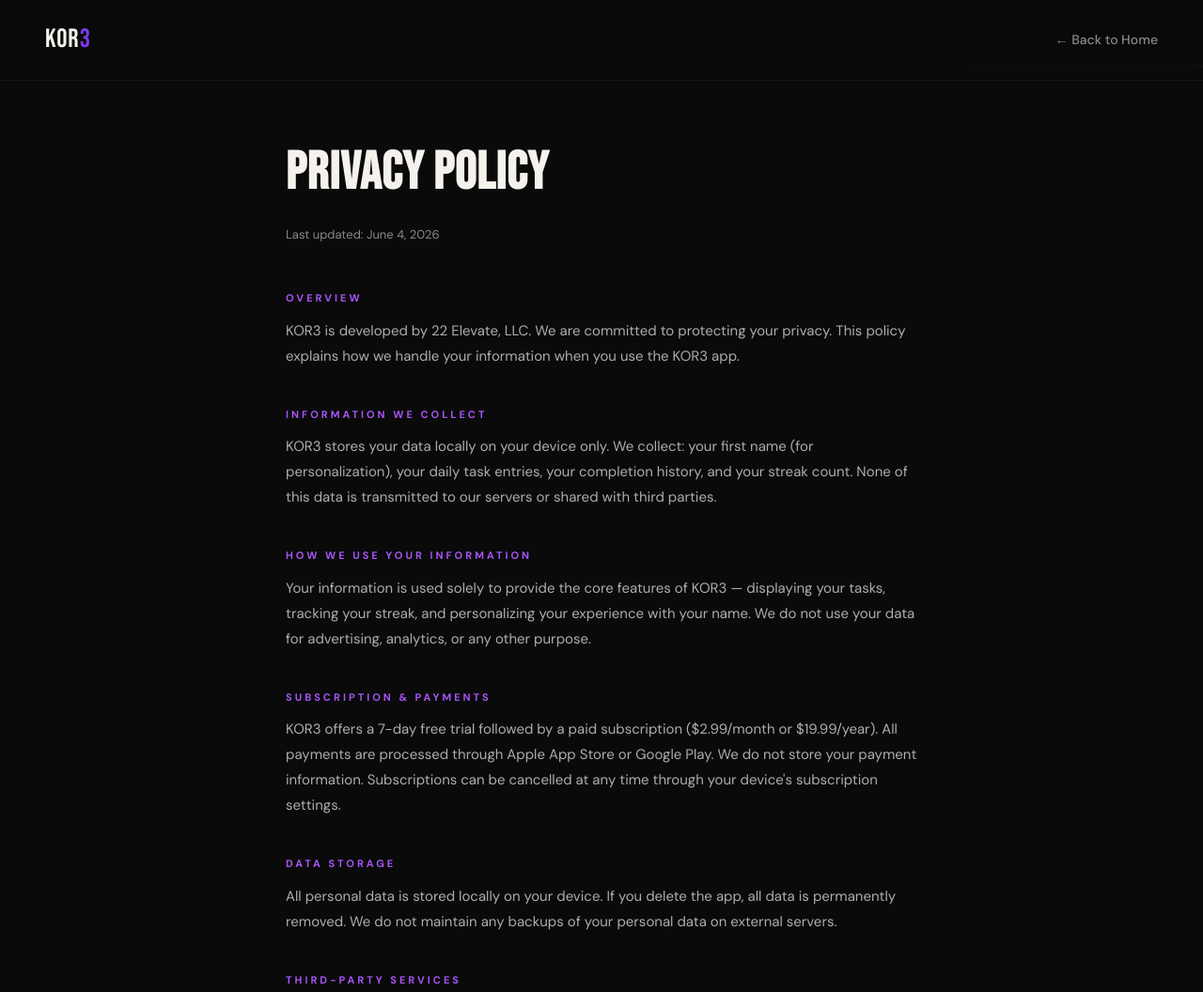
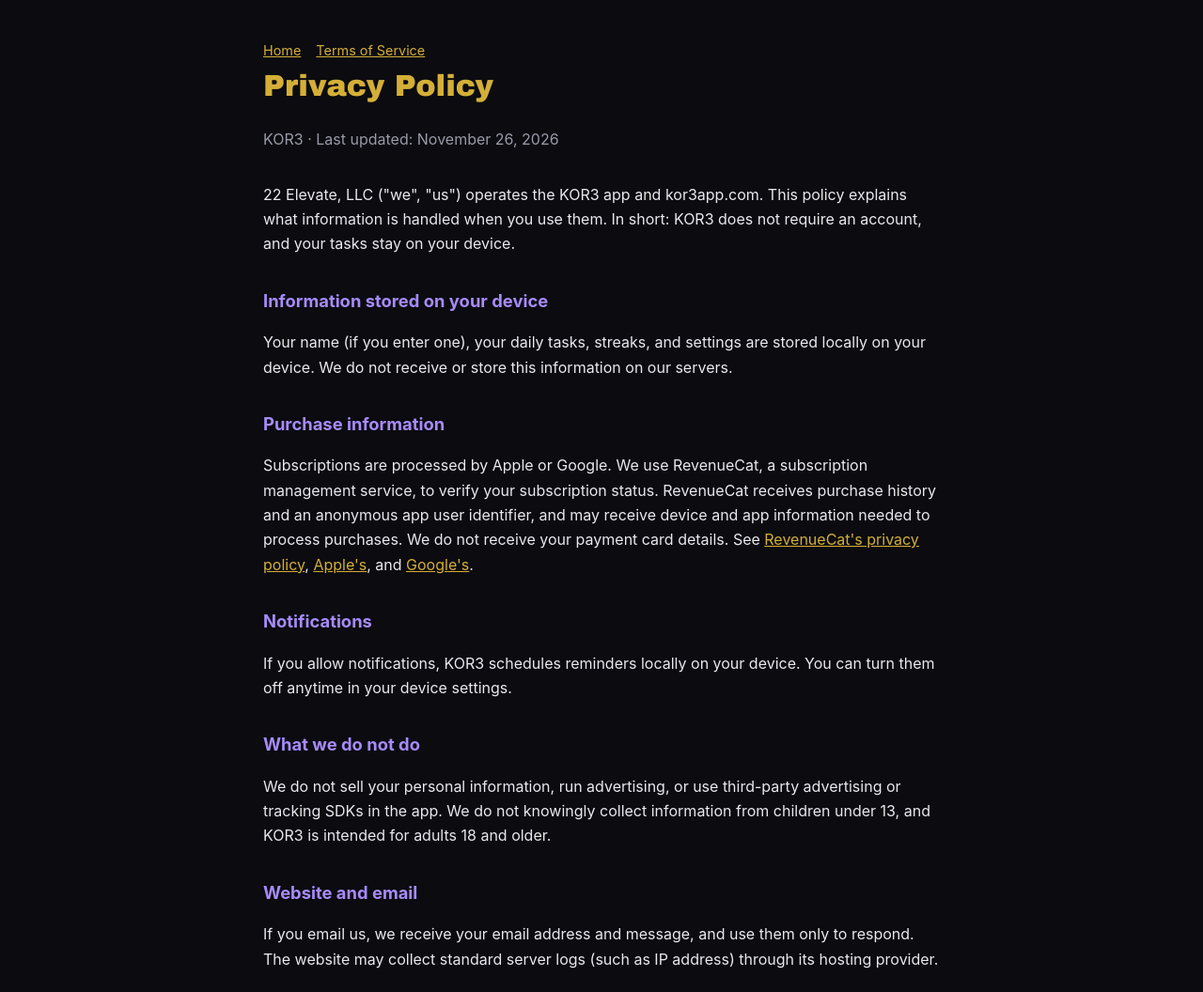
Before and after one commit to 22elevate/kor3app.com, a plain HTML site: page privacy.html in a window 1280 px wide. Shown: the top 1056 px of the page at 94% size. Drawn offline with Linux system fonts and the light colour scheme.

Commit message:
Add files via upload

```diff
--- a/privacy.html
+++ b/privacy.html
@@ -1,119 +1,15 @@
-<!DOCTYPE html>
-<html lang="en">
-<head>
-<meta charset="UTF-8">
-<meta name="viewport" content="width=device-width, initial-scale=1.0">
-<title>KOR3 — Privacy Policy</title>
-<link rel="preconnect" href="https://fonts.googleapis.com">
-<link href="https://fonts.googleapis.com/css2?family=Bebas+Neue&family=DM+Sans:ital,wght@0,300;0,400;0,500;0,700;1,300;1,400&display=swap" rel="stylesheet">
-<style>
-  :root {
-    --purple: #7C3AED;
-    --purple-light: #A855F7;
-    --gold: #D4AF37;
-    --black: #0A0A0A;
-    --dark: #111111;
-    --dark2: #1A1A1A;
-    --white: #F5F2EE;
-    --gray: #888;
-  }
-  * { margin: 0; padding: 0; box-sizing: border-box; }
-  body {
-    background: var(--black);
-    color: var(--white);
-    font-family: 'DM Sans', sans-serif;
-    font-weight: 400;
-    line-height: 1.6;
-  }
-  nav {
-    position: fixed; top: 0; left: 0; right: 0; z-index: 100;
-    padding: 20px 48px;
-    display: flex; align-items: center; justify-content: space-between;
-    background: rgba(10,10,10,0.95);
-    backdrop-filter: blur(12px);
-    border-bottom: 1px solid rgba(255,255,255,0.05);
-  }
-  .nav-logo { display: flex; align-items: baseline; gap: 0; text-decoration: none; }
-  .nav-kor { font-family: 'Bebas Neue', sans-serif; font-size: 28px; color: var(--white); letter-spacing: 1px; }
-  .nav-3 { font-family: 'Bebas Neue', sans-serif; font-size: 28px; color: var(--purple); }
-  .nav-back { color: var(--gray); text-decoration: none; font-size: 14px; font-weight: 500; }
-  .nav-back:hover { color: var(--white); }
-  .accent-line {
-    position: fixed; top: 69px; left: 0; right: 0;
-    height: 3px;
-    background: linear-gradient(to right, var(--purple), var(--purple-light), var(--gold));
-    z-index: 99;
-  }
-  .content {
-    max-width: 720px;
-    margin: 0 auto;
-    padding: 140px 24px 80px;
-  }
-  h1 {
-    font-family: 'Bebas Neue', sans-serif;
-    font-size: 56px; letter-spacing: 1px; margin-bottom: 8px;
-    color: var(--white);
-  }
-  .date { font-size: 13px; color: var(--gray); margin-bottom: 48px; }
-  h2 {
-    font-size: 11px; font-weight: 700; letter-spacing: 3px; text-transform: uppercase;
-    color: var(--purple-light); margin: 40px 0 12px;
-  }
-  p { font-size: 15px; color: rgba(245,242,238,0.7); line-height: 1.8; margin-bottom: 16px; }
-  a { color: var(--purple-light); }
-  .footer {
-    margin-top: 48px; padding-top: 24px;
-    border-top: 1px solid rgba(255,255,255,0.08);
-    font-size: 13px; color: var(--gray);
-  }
-</style>
-</head>
-<body>
-<nav>
-  <a href="/" class="nav-logo">
-    <span class="nav-kor">KOR</span><span class="nav-3">3</span>
-  </a>
-  <a href="/" class="nav-back">← Back to Home</a>
-</nav>
-<div class="accent-line"></div>
-
-<div class="content">
-  <h1>Privacy Policy</h1>
-  <p class="date">Last updated: June 4, 2026</p>
-
-  <h2>Overview</h2>
-  <p>KOR3 is developed by 22 Elevate, LLC. We are committed to protecting your privacy. This policy explains how we handle your information when you use the KOR3 app.</p>
-
-  <h2>Information We Collect</h2>
-  <p>KOR3 stores your data locally on your device only. We collect: your first name (for personalization), your daily task entries, your completion history, and your streak count. None of this data is transmitted to our servers or shared with third parties.</p>
-
-  <h2>How We Use Your Information</h2>
-  <p>Your information is used solely to provide the core features of KOR3 — displaying your tasks, tracking your streak, and personalizing your experience with your name. We do not use your data for advertising, analytics, or any other purpose.</p>
-
-  <h2>Subscription & Payments</h2>
-  <p>KOR3 offers a 7-day free trial followed by a paid subscription ($2.99/month or $19.99/year). All payments are processed through Apple App Store or Google Play. We do not store your payment information. Subscriptions can be cancelled at any time through your device's subscription settings.</p>
-
-  <h2>Data Storage</h2>
-  <p>All personal data is stored locally on your device. If you delete the app, all data is permanently removed. We do not maintain any backups of your personal data on external servers.</p>
-
-  <h2>Third-Party Services</h2>
-  <p>KOR3 uses RevenueCat to manage in-app subscriptions. RevenueCat may collect anonymized purchase data in accordance with their privacy policy. KOR3 does not integrate with any third-party analytics, advertising, or tracking services.</p>
-
-  <h2>Children's Privacy</h2>
-  <p>KOR3 is rated 4+ and is suitable for all ages. We do not knowingly collect personal information from children under 13 beyond what is described in this policy.</p>
-
-  <h2>Your Rights</h2>
-  <p>You can delete all your data at any time by uninstalling the app. You can also reset your name and streak from the Settings screen within the app.</p>
-
-  <h2>Changes to This Policy</h2>
-  <p>We may update this Privacy Policy from time to time. We will notify you of any changes by updating the date at the top of this policy.</p>
-
-  <h2>Contact Us</h2>
-  <p>If you have questions about this Privacy Policy, please contact us at <a href="mailto:life@kor3app.com">life@kor3app.com</a></p>
-
-  <div class="footer">
-    <p>© 2026 22 Elevate, LLC. All rights reserved. · KOR3 v1.0.0</p>
-  </div>
-</div>
-</body>
-</html>
+<!doctype html><html lang="en"><head><meta charset="utf-8"><meta name="viewport" content="width=device-width,initial-scale=1"><title>KOR3 Privacy Policy</title><style>body{margin:0;background:#0b0b10;color:#e8e8ee;font:16px/1.65 -apple-system,Helvetica,Arial,sans-serif}main{max-width:720px;margin:0 auto;padding:40px 20px 80px}h1{font-family:"Arial Black",Arial,sans-serif;color:#D4AF37;font-size:2rem;margin:0 0 4px}h2{color:#a78bfa;font-size:1.15rem;margin-top:2rem}a{color:#D4AF37}.sub{color:#9a9aa8;margin-bottom:2rem}nav a{margin-right:16px;font-size:.9rem}</style></head><body><main>
+<nav><a href="/">Home</a><a href="/terms.html">Terms of Service</a></nav>
+<h1>Privacy Policy</h1><p class="sub">KOR3 &middot; Last updated: November 26, 2026</p>
+<p>22 Elevate, LLC ("we", "us") operates the KOR3 app and kor3app.com. This policy explains what information is handled when you use them. In short: KOR3 does not require an account, and your tasks stay on your device.</p>
+<h2>Information stored on your device</h2><p>Your name (if you enter one), your daily tasks, streaks, and settings are stored locally on your device. We do not receive or store this information on our servers.</p>
+<h2>Purchase information</h2><p>Subscriptions are processed by Apple or Google. We use RevenueCat, a subscription management service, to verify your subscription status. RevenueCat receives purchase history and an anonymous app user identifier, and may receive device and app information needed to process purchases. We do not receive your payment card details. See <a href="https://www.revenuecat.com/privacy">RevenueCat's privacy policy</a>, <a href="https://www.apple.com/legal/privacy/">Apple's</a>, and <a href="https://policies.google.com/privacy">Google's</a>.</p>
+<h2>Notifications</h2><p>If you allow notifications, KOR3 schedules reminders locally on your device. You can turn them off anytime in your device settings.</p>
+<h2>What we do not do</h2><p>We do not sell your personal information, run advertising, or use third-party advertising or tracking SDKs in the app. We do not knowingly collect information from children under 13, and KOR3 is intended for adults 18 and older.</p>
+<h2>Website and email</h2><p>If you email us, we receive your email address and message, and use them only to respond. The website may collect standard server logs (such as IP address) through its hosting provider.</p>
+<h2>Security</h2><p>Data in transit to RevenueCat is encrypted. No method of storage or transmission is completely secure.</p>
+<h2>Retention and deletion</h2><p>Local data is removed when you delete the app. To request deletion of purchase-related data held by us or our processors, email <a href="mailto:hello@22elevate.com">hello@22elevate.com</a>.</p>
+<h2>Your rights</h2><p>Depending on where you live (including California and the EEA/UK), you may have rights to access, correct, or delete your personal information, or to object to its processing. Contact us at the address below to make a request.</p>
+<h2>Changes</h2><p>We may update this policy. The "Last updated" date shows the latest version.</p>
+<h2>Contact</h2><p>22 Elevate, LLC &middot; <a href="mailto:hello@22elevate.com">hello@22elevate.com</a></p>
+</main></body></html>
```
Also changed, not shown: terms.html (added, +21 -0 lines).
